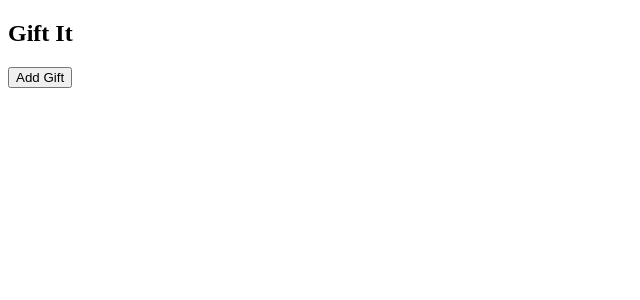
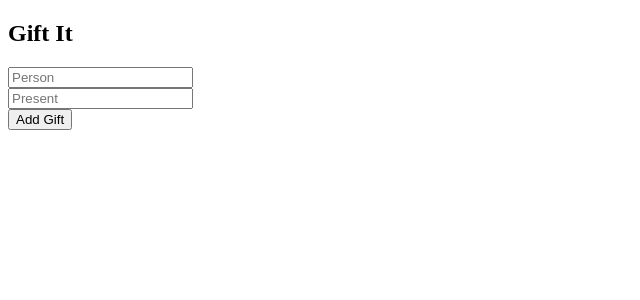
Before and after one commit to Konsep-Koding/TDD_React, a React (Create React App) app: page / in a window 1280 px wide. Both pictures are taken after a click on the button "Add Gift". Shown: the top 300 px of the page, without its empty margins (0-640 px from the left). Built offline with nearby package versions, Linux system fonts and the light colour scheme.

Commit message:
Finish Adding Fuctionality and Test

```diff
--- a/src/component/App.js
+++ b/src/component/App.js
@@ -1,7 +1,7 @@
 import React, { Component } from 'react'
 import {Button} from 'react-bootstrap'
 import { max_number } from '../helper'
-
+import Gift from './Gift'
  class App extends Component {
   constructor(props) {
     super(props);
@@ -24,7 +24,7 @@
       <h2>Gift It</h2>
       <div className='gift-list'>
         {this.state.gifts.map(gift => (
-          <div key={gift.id}></div>
+          <Gift key={gift.id}/>
         ))}
       </div>
       <Button className="btn-add" onClick={this.addGift}> Add Gift </Button>
--- a/src/component/Gift.js
+++ b/src/component/Gift.js
@@ -14,8 +14,16 @@
             <Form>
                 <FormGroup>
                     <FormControl
+                      placeholder="Person"
                       className='input-person'
                       onChange={event => this.setState({ person: event.target.value })}
+                    />
+                </FormGroup>
+                <FormGroup>
+                    <FormControl
+                      placeholder="Present"
+                      className='input-present'
+                      onChange={event => this.setState({ present: event.target.value })}
                     />
                 </FormGroup>
             </Form>
```
Also changed, not shown: 2 other files (tests, documents, lock files or other folders).
